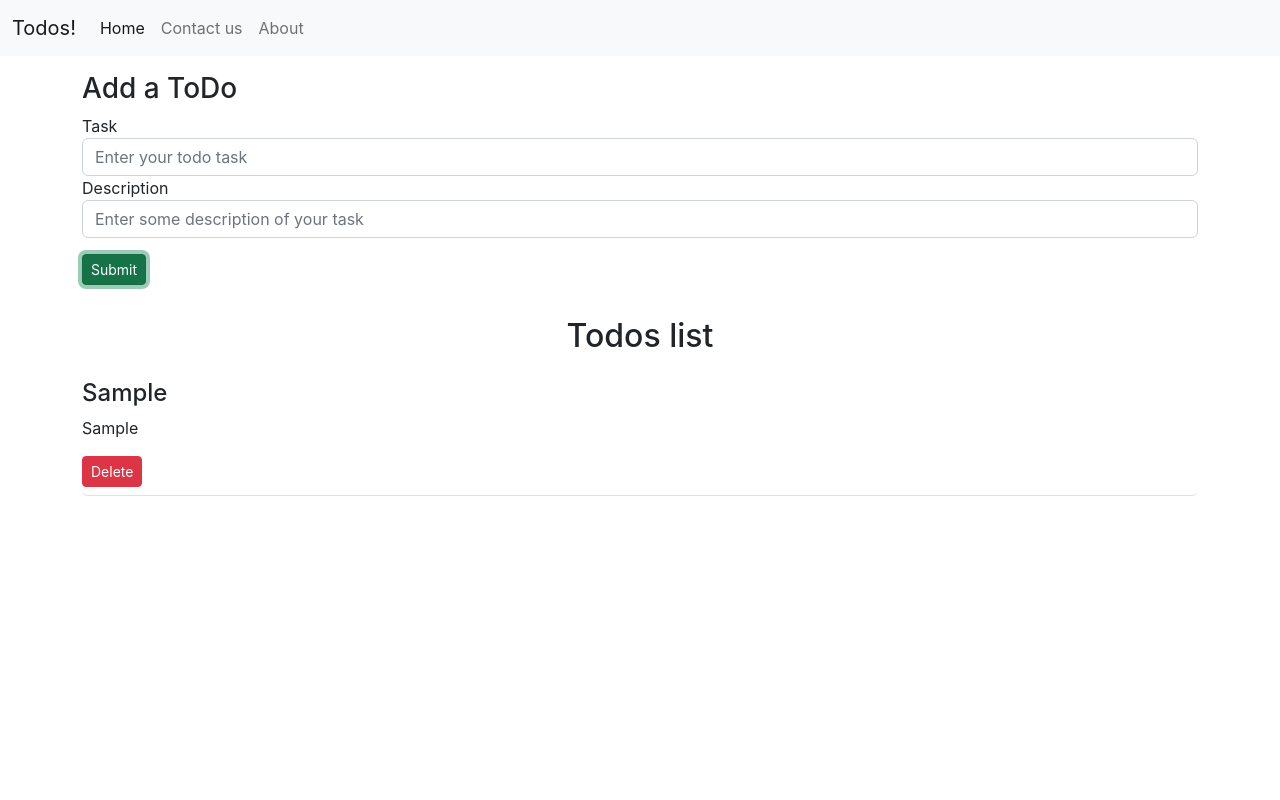
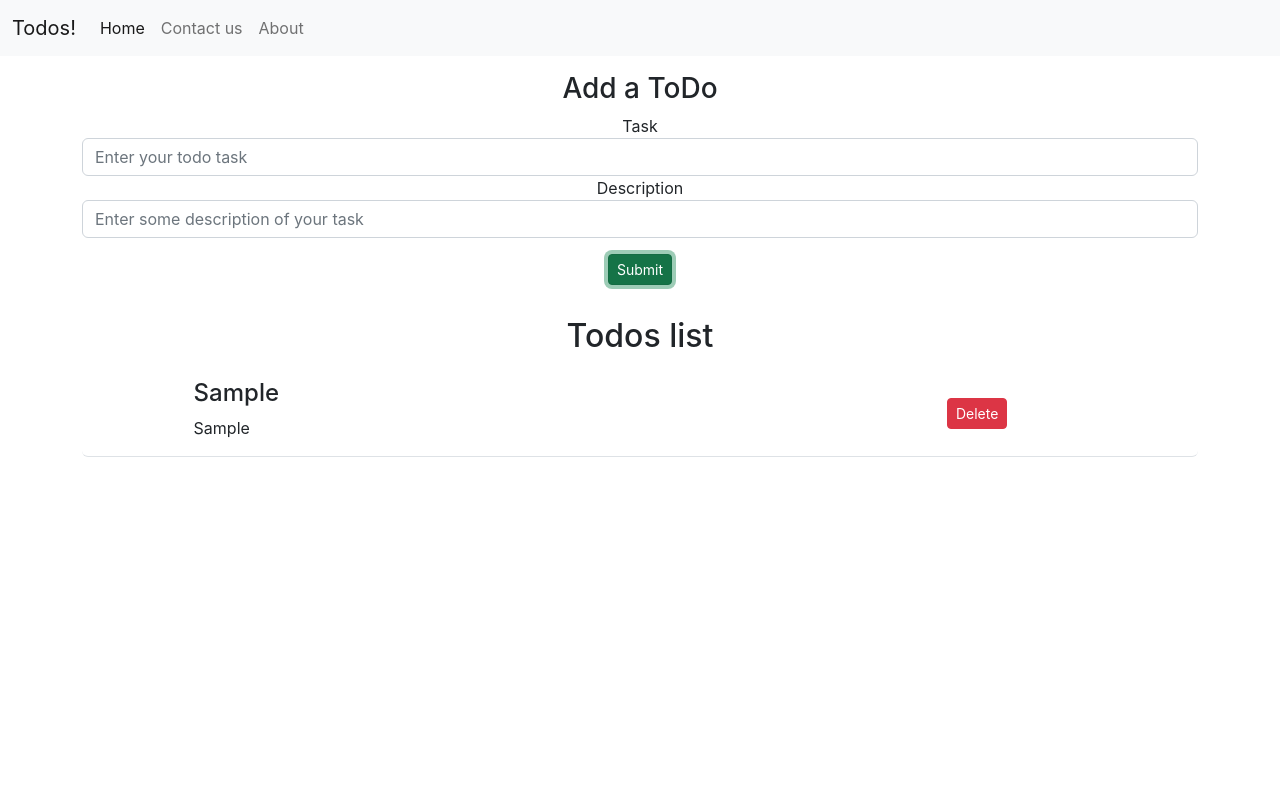
Before and after one commit to Udit-UD/To-Do_List, a React (Create React App) app: page / in a window 1280 px wide. Both pictures are taken after typing "Sample", "Sample" into the empty fields and a click on the button "Submit". Shown: the top 800 px of the page. Built offline with nearby package versions, Linux system fonts and the light colour scheme.

Commit message:
Final Home

```diff
--- a/public/index.html
+++ b/public/index.html
@@ -12,7 +12,7 @@
     />
     <link rel="apple-touch-icon" href="%PUBLIC_URL%/logo192.png" />
     <link rel="manifest" href="%PUBLIC_URL%/manifest.json" />
-    <title>Todos List | UD_Productions</title>
+    <title>Todo List| mytodolist.com</title>
   </head>
   <body>
     <noscript>You need to enable JavaScript to run this app.</noscript>
--- a/src/Components/Todoitem.js
+++ b/src/Components/Todoitem.js
@@ -1,14 +1,19 @@
 import React from 'react'
+import './mystyle.css'
 
-export const Todoitem = ({todo,onDelete}) => {
-    const mystyle = {
-      textalignment: "left"
-    }
+export const Todoitem = ({ todo, onDelete }) => {
+
   return (
-    <div className="border-bottom rounded mb-3" style={mystyle}>
-        <h4>{todo.title}</h4>
-        <p>{todo.desc}</p>
-        <button className='btn btn-sm btn-danger mb-2' onClick={()=> {onDelete(todo)}}>Delete</button>
+    <div className="border-bottom rounded mb-3">
+        <div className="hell">
+        <div className='hell2'>
+          <h4>{todo.title}</h4>
+          <p>{todo.desc}</p>
+        </div>
+        <div>
+          <button className='btn btn-sm btn-danger mb-2' onClick={() => { onDelete(todo) }}>Delete</button>
+        </div>
+      </div>
     </div>
   )
 }
--- a/src/Components/Todos.js
+++ b/src/Components/Todos.js
@@ -1,6 +1,5 @@
 import React from 'react'
 import {Todoitem} from './Todoitem'
-import './mystyle.css'
 
 export const Todos = (props) => {
     let myStyle = {
--- a/src/Components/mystyle.css
+++ b/src/Components/mystyle.css
@@ -1,3 +1,11 @@
-.container{
+.hell{
+
+    display: flex;
+    align-items: center;
+    width: 100%;
+    padding-left: 10%;
     text-align: left;
 }
+.hell2{
+    width: 75%;
+}
```
